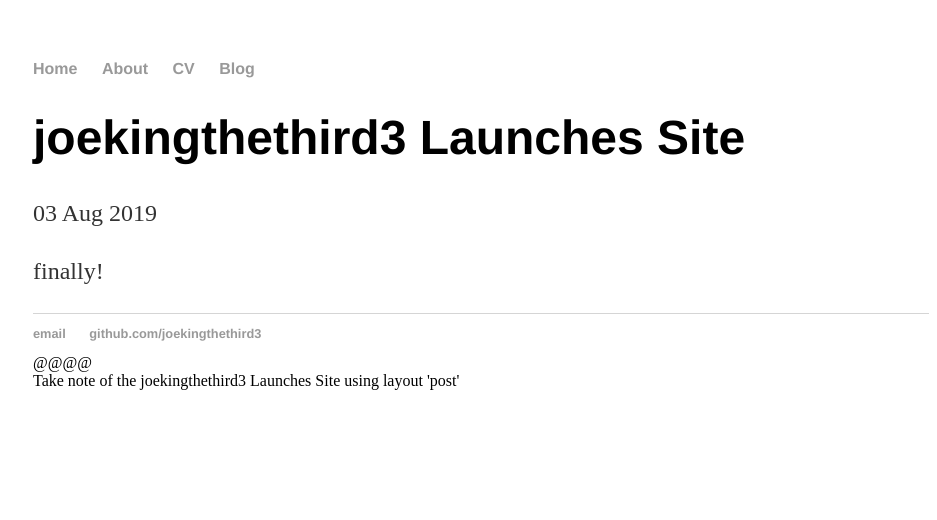
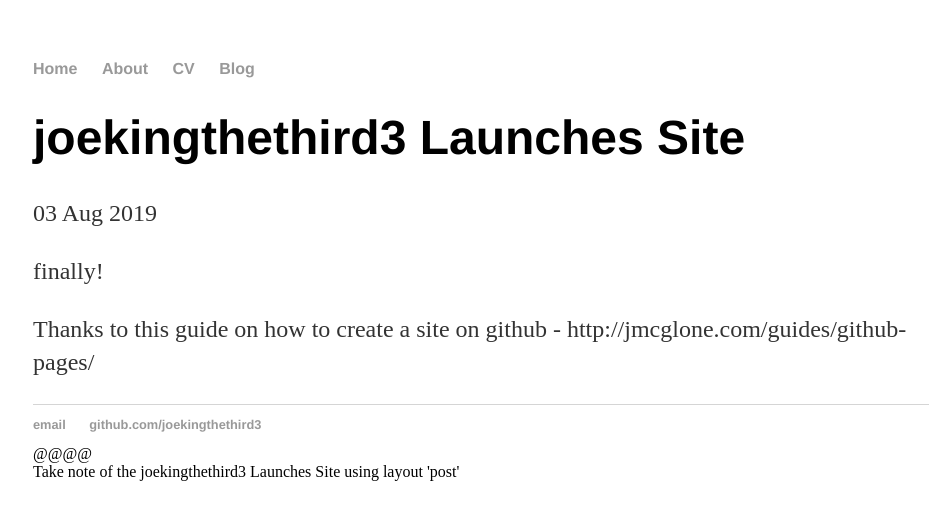
Before and after one commit to joekingTheThird3/joekingTheThird3.github.io, a Jekyll site: the page built from _posts/2019-08-03-myfirstpost.md, in a window 1280 px wide. Shown: the top 520 px of the page, without its empty margins (159-1096 px from the left). Built offline with Jekyll 4.4.1, drawn with Linux system fonts in a browser that asks for light colours.

Commit message:
Update 2019-08-03-myfirstpost.md

```diff
--- a/_posts/2019-08-03-myfirstpost.md
+++ b/_posts/2019-08-03-myfirstpost.md
@@ -6,3 +6,5 @@ salute: hello
 ---
 
 finally! {{  salute }}
+
+Thanks to this guide on how to create a site on github  - http://jmcglone.com/guides/github-pages/
```
